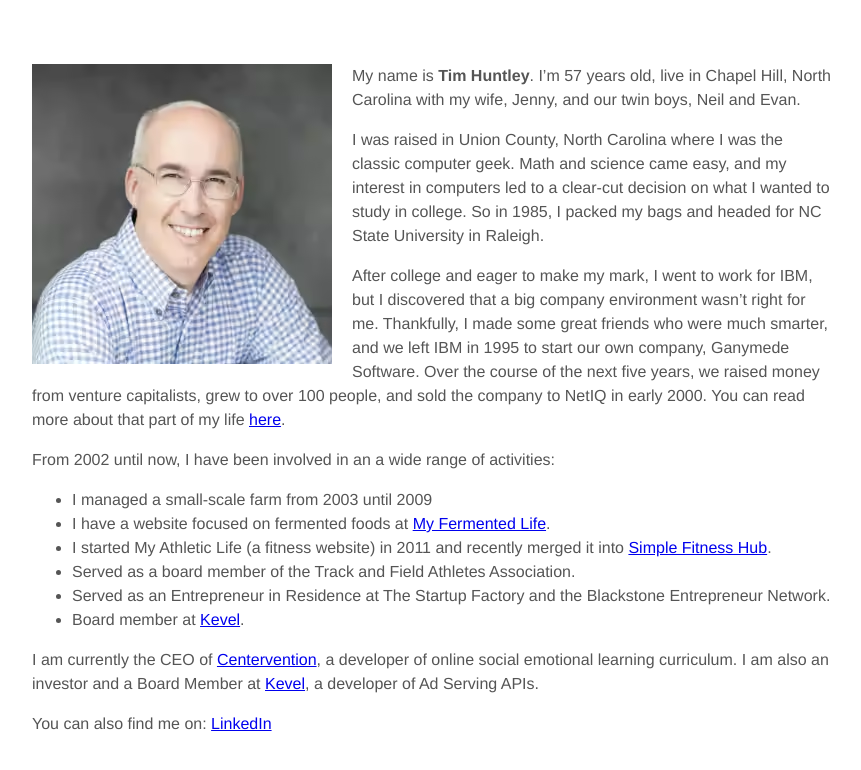
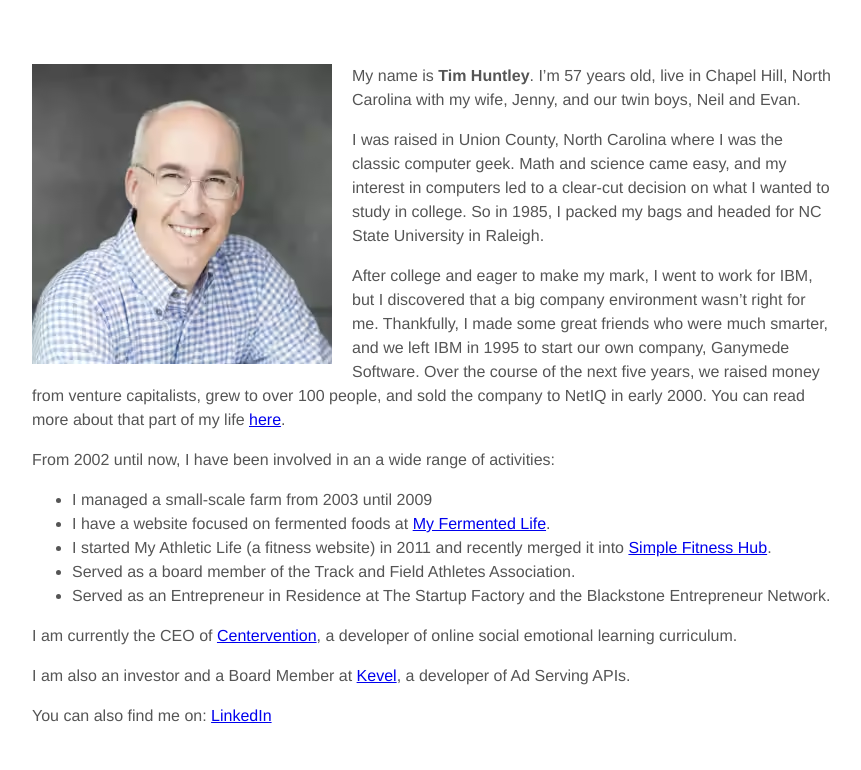
Before and after one commit to timshuntley/timshuntley, a plain HTML site: page index.html in a window 1280 px wide. Shown: the whole page, without its empty margins (208-1069 px from the left). Drawn offline with Linux system fonts and the light colour scheme.

Commit message:
Update index.html
Fixes

```diff
--- a/index.html
+++ b/index.html
@@ -26,10 +26,10 @@
         <li>I have a website focused on fermented foods at <a href="https://myfermentedlife.com/"><span itemprop="affiliation">My Fermented Life</span></a>.</li>
         <li>I started My Athletic Life (a fitness website) in 2011 and recently merged it into <a href="https://www.simplefitnesshub.com/"><span itemprop="affiliation">Simple Fitness Hub</span></a>.</li>
         <li>Served as a board member of the Track and Field Athletes Association.</li>
-        <li>Served as an Entrepreneur in Residence at The Startup Factory and the Blackstone Entrepreneur Network.</li>
-        <li>Board member at <a href="https://dev.kevel.com/reference/getting-started-with-kevel">Kevel</a>.</li></ul></p>
+        <li>Served as an Entrepreneur in Residence at The Startup Factory and the Blackstone Entrepreneur Network.</li></ul></p>
 
-      <p>I am currently the <span itemprop="jobTitle">CEO</span> of <a href="https://www.centervention.com/"><span itemprop="worksFor">Centervention</span></a>, a developer of online social emotional learning curriculum. I am also an investor and a Board Member at <a href="https://www.kevel.co/"><span itemprop="affiliation">Kevel</span></a>, a developer of Ad Serving APIs.</p>
+      <p>I am currently the <span itemprop="jobTitle">CEO</span> of <a href="https://www.centervention.com/"><span itemprop="worksFor">Centervention</span></a>, a developer of online social emotional learning curriculum.
+      <p></p> I am also an investor and a Board Member at <a href="https://dev.kevel.com/reference/getting-started-with-kevel"><span itemprop="affiliation">Kevel</span></a>, a developer of Ad Serving APIs.</p>
       <p>You can also find me on: <a href="https://www.linkedin.com/in/tim-huntley-2a1b743b/">LinkedIn</a></p>
     </article>
   </body>
```
